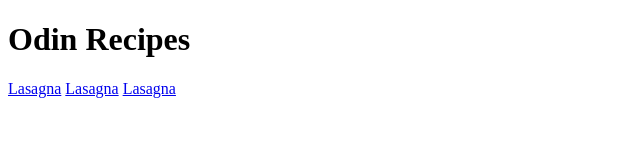
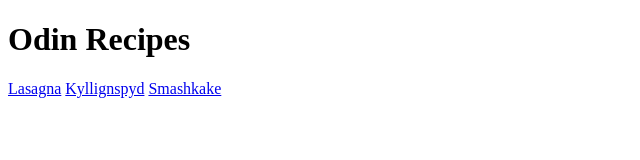
Before and after one commit to ThomasImmanuel/odin-recipes, a plain HTML site: page index.html in a window 1280 px wide. Shown: the full height of the page, 0-640 px from the left. Drawn offline with Linux system fonts and the light colour scheme.

Commit message:
Correct names on recipe links

```diff
--- a/index.html
+++ b/index.html
@@ -9,7 +9,7 @@
 <body>
     <h1>Odin Recipes</h1>
     <a href="lasagna.html">Lasagna</a>
-    <a href="kyllingspy.html">Lasagna</a>
-    <a href="smashkake.html">Lasagna</a>
+    <a href="kyllingspy.html">Kyllignspyd</a>
+    <a href="smashkake.html">Smashkake</a>
 </body>
 </html>
```
